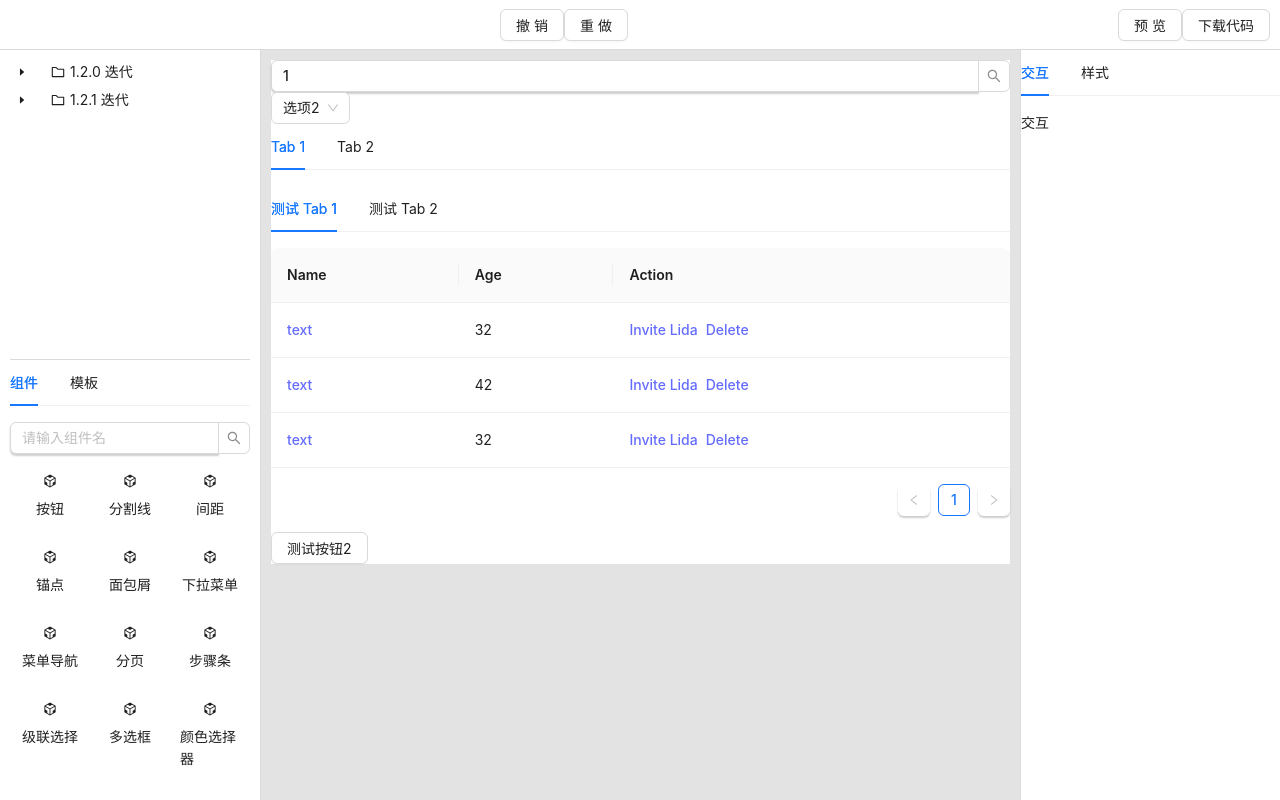
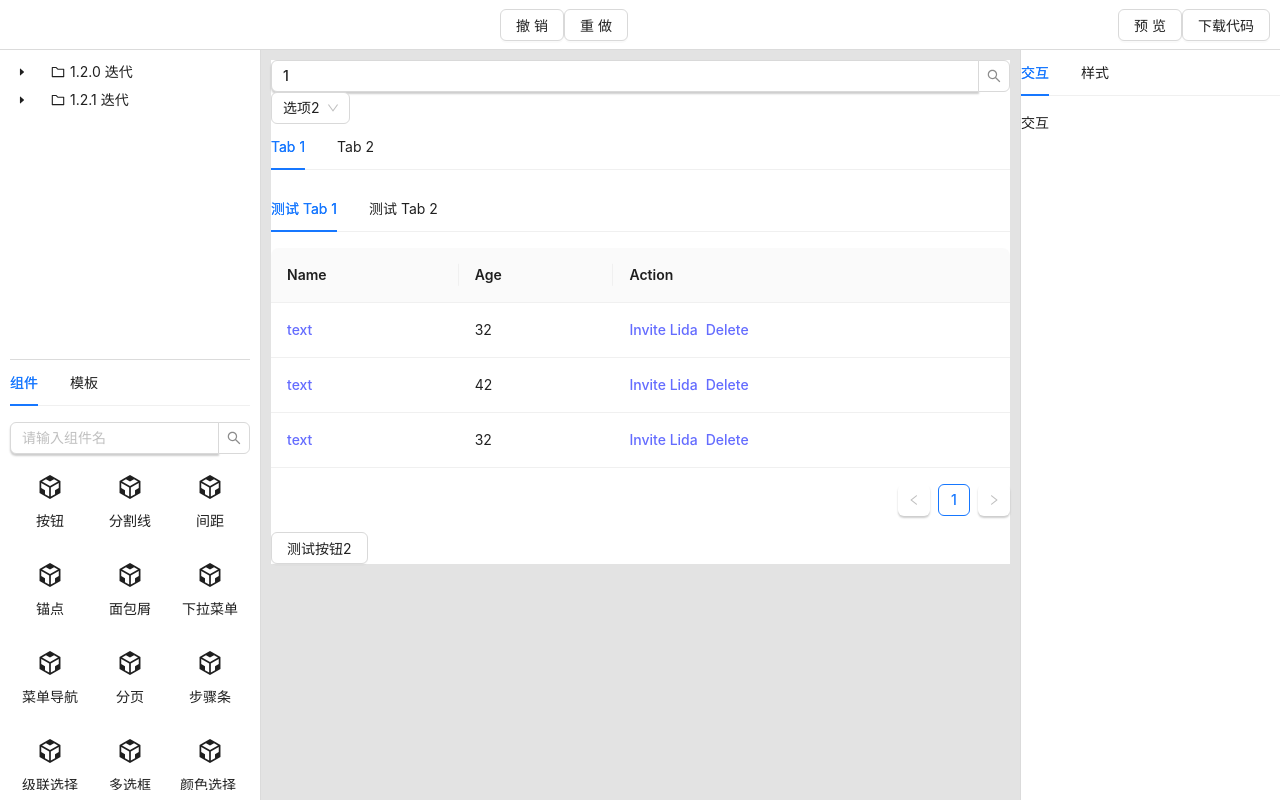
Before and after one commit to infinite2009/ditto, a React (Vite) app: page /home in a window 1280 px wide. Both pictures are taken after a click on the button "体验 Demo". Built offline with nearby package versions, Linux system fonts and the light colour scheme.

Commit message:
chore: modify component icon

```diff
--- a/src/pages/editor/component-panel/index.module.less
+++ b/src/pages/editor/component-panel/index.module.less
@@ -28,3 +28,7 @@
   margin: 10px 0;
   cursor: default;
 }
+
+.componentIcon {
+  font-size: 26px;
+}
--- a/src/pages/editor/component-panel/index.tsx
+++ b/src/pages/editor/component-panel/index.tsx
@@ -3,6 +3,10 @@ import { Input } from 'antd';
 import { FC, ForwardedRef, useEffect, useState } from 'react';
 
 import styles from './index.module.less';
+
+interface IComponentIconProps {
+  className: string;
+}
 
 interface IComponentInfo {
   key: string;
@@ -35,10 +39,10 @@ export default function ComponentPanel() {
 
   function renderComponentList() {
     const tpl = componentList.map(item => {
-      const ComponentIcon = item.icon as FC;
+      const ComponentIcon = item.icon as FC<IComponentIconProps>;
       return (
         <div className={styles.componentItem} key={item.key}>
-          <ComponentIcon />
+          <ComponentIcon className={styles.componentIcon} />
           <p className={styles.componentTitle}>{item.title}</p>
         </div>
       );
```
